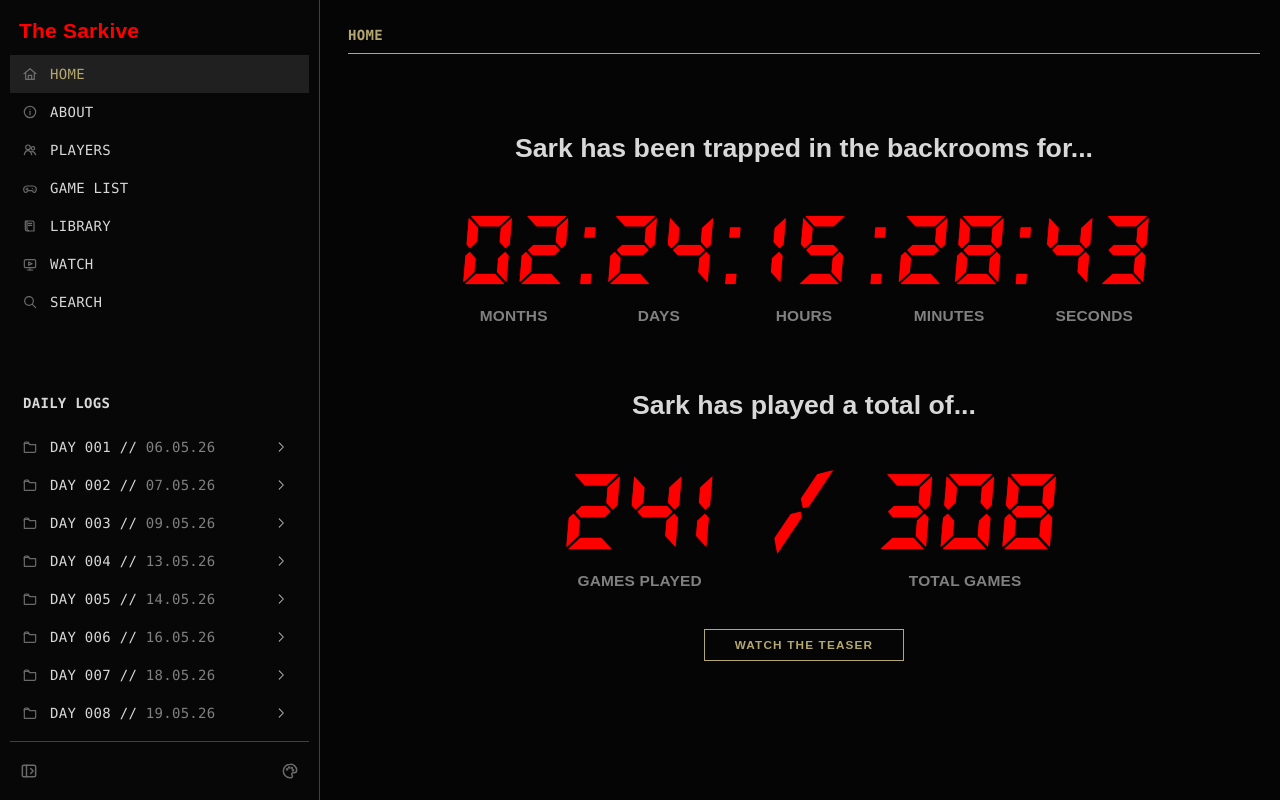
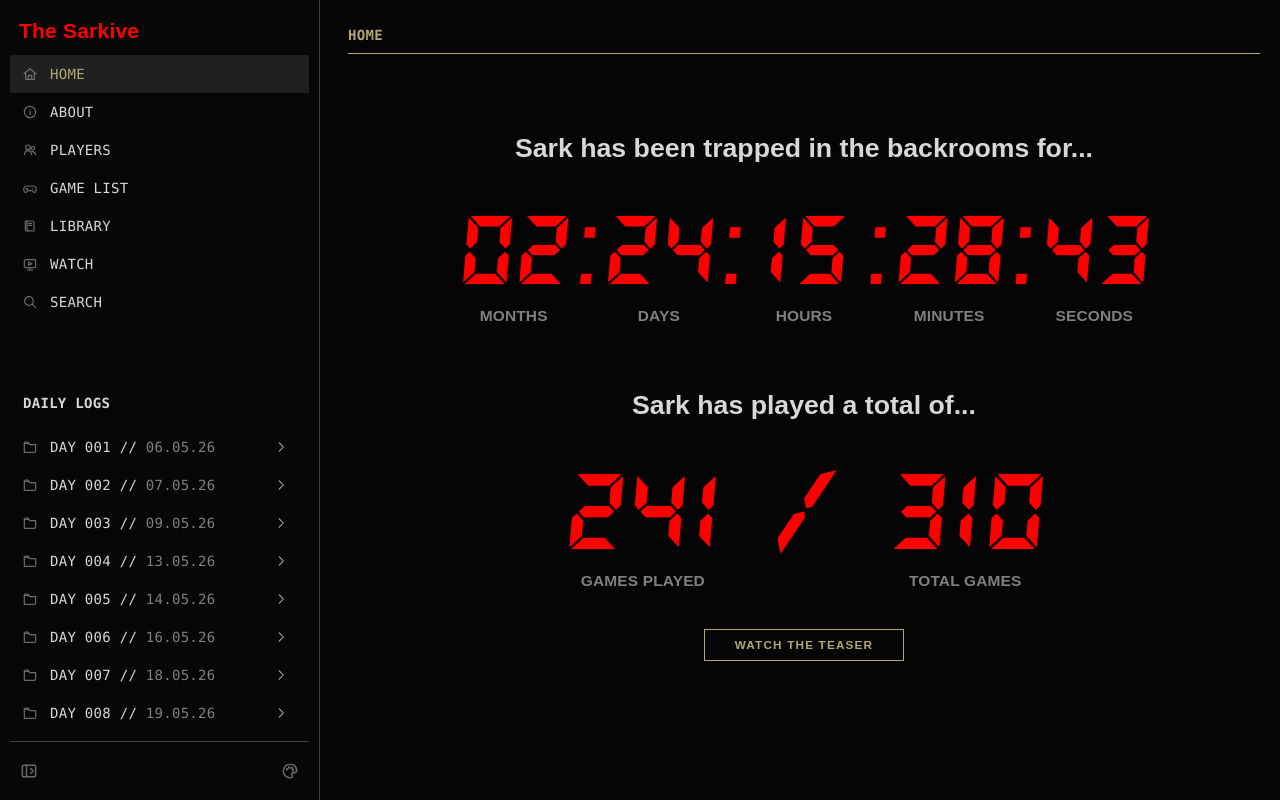
Before and after one commit to photobackflip/thesarkive, a plain HTML site: page index.html in a window 1280 px wide. Drawn offline with Linux system fonts and the light colour scheme.

Commit message:
Update index.html

```diff
--- a/index.html
+++ b/index.html
@@ -323,7 +323,7 @@
     let homeTimerInterval = null;
     const homeTrapStartDate = new Date(2026, 4, 6, 8, 0, 9);
     const homeGamesPlayedText = "241";
-    const homeTotalGamesText = "308";
+    const homeTotalGamesText = "310";
 
     const fixedNav = document.getElementById("fixedNav");
     const topNav = document.getElementById("topNav");
```
